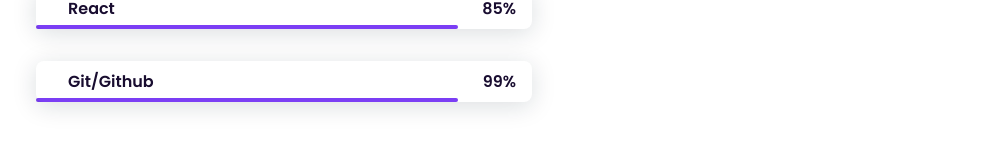
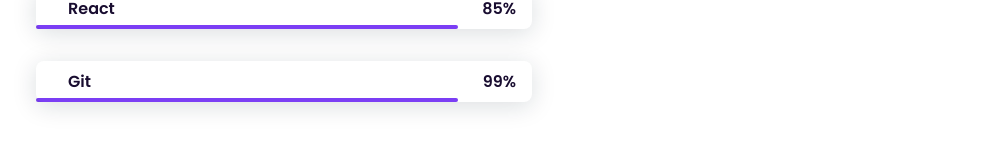
Before and after one commit to carlos45-dev/portfolio-website, a React (Vite) app: page / in a window 1280 px wide. Shown: the part 1677-1836 px from the top of the page, without its empty margins (92-1087 px from the left). Built offline with nearby package versions, Linux system fonts and the light colour scheme.

Commit message:
portifolio

```diff
--- a/src/components/Home.jsx
+++ b/src/components/Home.jsx
@@ -1,5 +1,6 @@
 // File: src/components/Home.jsx
 import React from 'react';
+import profileImg from "../assets/images/profile.png"; // Adjust the path as needed
 
 const Home = () => {
   return (
@@ -39,7 +40,7 @@
               className="home__blob-img"
               x="50"
               y="60"
-              href="assets/img/perfil.png"
+              href={profileImg}
               alt="Profile"
             />
           </g>
--- a/src/components/Skills.jsx
+++ b/src/components/Skills.jsx
@@ -58,7 +58,7 @@
           <div className="skills__data">
             <div className="skills__names">
               <i className='bx bxs-paint skills__icon'></i>
-              <span className="skills__name">Git/Github</span>
+              <span className="skills__name">Git</span>
             </div>
             <div className="skills__bar skills__ux"></div>
             <div>
```
Also changed, not shown: src/assets/images/profile.png (added).
